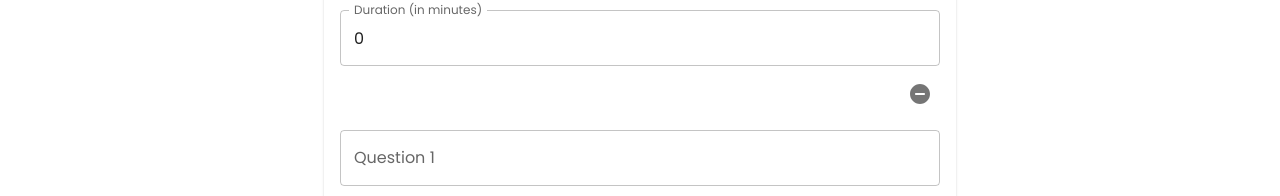
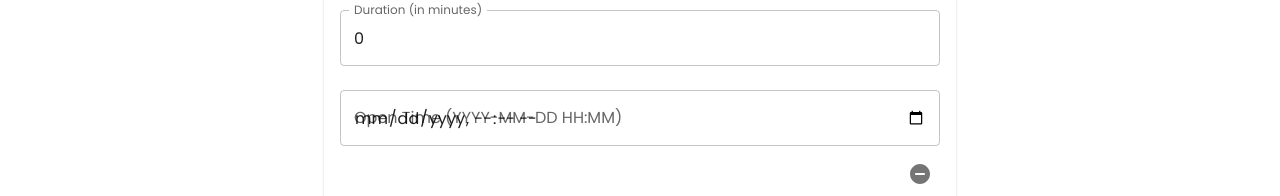
Before and after one commit to YuvaSriSai18/Quiz-App, a React (Vite) app in the folder client/: page /update/1 in a window 1280 px wide. Shown: the part 204-400 px from the top of the page. Built offline with nearby package versions, Linux system fonts and the light colour scheme; no server answers.

Commit message:
quiz CRUD done

```diff
--- a/client/src/pages/Quiz/Quiz_Update.jsx
+++ b/client/src/pages/Quiz/Quiz_Update.jsx
@@ -36,6 +36,7 @@ const Quiz_Update = () => {
     ],
     duration: 0,
     roomPass: Math.floor(100000 + Math.random() * 900000),
+    openTime: "",
   });
 
   const [isModalOpen, setIsModalOpen] = useState(false);
@@ -171,6 +172,19 @@ const Quiz_Update = () => {
             fullWidth
             margin="normal"
           />
+          <TextField
+            label="Open Time (YYYY-MM-DD HH:MM)"
+            value={questionPaper.openTime}
+            type="datetime-local"
+            onChange={(e) =>
+              setQuestionPaper((prevState) => ({
+                ...prevState,
+                openTime: e.target.value,
+              }))
+            }
+            fullWidth
+            margin="normal"
+          />
           {questionPaper.questions.map((question, index) => (
             <div key={index} style={{ marginBottom: "20px" }}>
               <Tooltip
```
Also changed, not shown: 2 other files (tests, documents, lock files or other folders).
